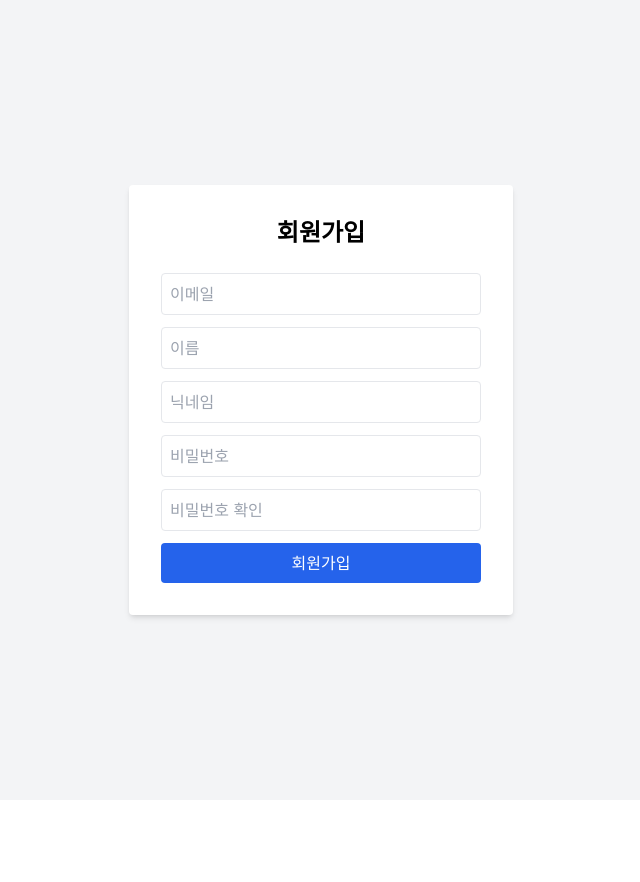
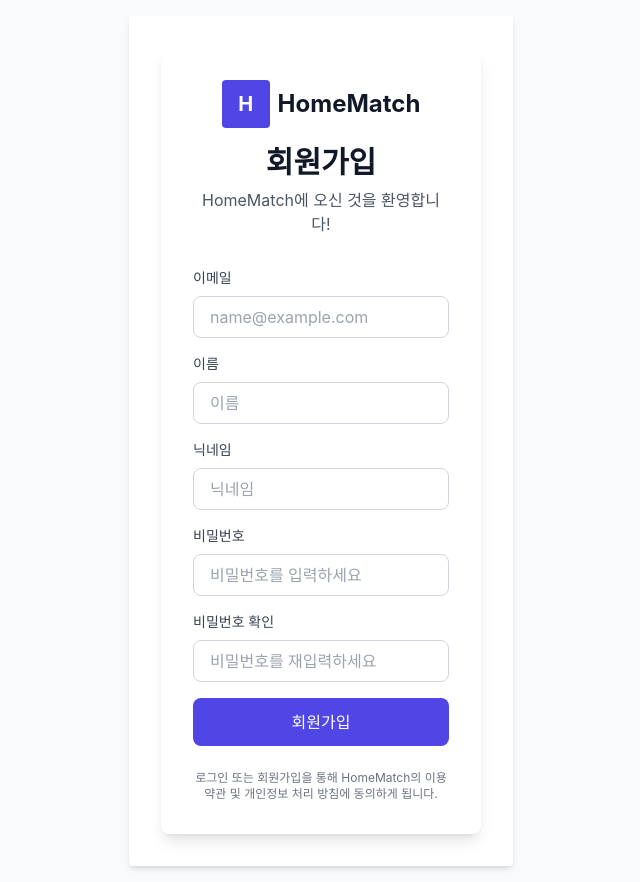
Before and after one commit to insu1918/AI_HomeMatch, a React (Vite) app in the folder frontend/: page /signup in a window 1280 px wide. Shown: the whole page, without its empty margins (319-959 px from the left). Before the commit the page ends 800 px from the top, so only its background shows below. Built offline with nearby package versions, Linux system fonts and the light colour scheme.

Commit message:
회원가입 페이지 디자인 세팅

```diff
--- a/frontend/src/pages/LandingPage.tsx
+++ b/frontend/src/pages/LandingPage.tsx
@@ -22,7 +22,7 @@ export default function LandingPage() {
                 Login
               </Link>
               <Link
-                to="/login"
+                to="/signup"
                 className="px-4 py-2 bg-primary-600 text-white rounded-lg hover:bg-primary-700 font-medium"
               >
                 Signup
--- a/frontend/src/pages/Signup.tsx
+++ b/frontend/src/pages/Signup.tsx
@@ -46,66 +46,107 @@ const Signup = () => {
   };
 
   return (
-    <div className="min-h-screen flex items-center justify-center bg-gray-100">
+    <div className="min-h-screen bg-gray-50 flex items-center justify-center p-4">
       <form
         onSubmit={handleSubmit}
         className="bg-white p-8 rounded shadow-md w-96"
       >
-        <h2 className="text-2xl font-bold mb-6 text-center">회원가입</h2>
+      <div className="bg-white rounded-lg shadow-lg p-8 w-full max-w-md">
+        <div className="text-center mb-8">
+          <div className="flex items-center justify-center space-x-2 mb-4">
+            <div className="w-12 h-12 bg-primary-600 rounded flex items-center justify-center">
+              <span className="text-white font-bold text-xl">H</span>
+            </div>
+            <span className="text-2xl font-bold text-gray-900">HomeMatch</span>
+          </div>
+          <h1 className="text-3xl font-bold text-gray-900 mb-2">회원가입</h1>
+          <p className="text-gray-600">HomeMatch에 오신 것을 환영합니다!</p>
+        </div>
 
+        <div className="space-y-4">
+
+          <div className="space-y-4">
+            <div>
+              <label className="block text-sm font-medium text-gray-700 mb-2">
+                이메일
+              </label>
               <input
                 type="email"
-          placeholder="이메일"
+                placeholder="name@example.com"
                 value={email}
                 onChange={(e) => setEmail(e.target.value)}
-          className="w-full p-2 border mb-3 rounded"
+                className="w-full px-4 py-2 border border-gray-300 rounded-lg focus:outline-none focus:ring-2 focus:ring-primary-500"
                 required
               />
-
+            </div>
+            <div>
+              <label className="block text-sm font-medium text-gray-700 mb-2">
+                이름
+              </label>
               <input
-          type="text"
+                type="name"
                 placeholder="이름"
                 value={name}
                 onChange={(e) => setName(e.target.value)}
-          className="w-full p-2 border mb-3 rounded"
+                className="w-full px-4 py-2 border border-gray-300 rounded-lg focus:outline-none focus:ring-2 focus:ring-primary-500"
                 required
               />
-
+            </div>
+            <div>
+              <label className="block text-sm font-medium text-gray-700 mb-2">
+                닉네임
+              </label>
               <input
-          type="text"
+                type="nickname"
                 placeholder="닉네임"
                 value={nickname}
                 onChange={(e) => setNickname(e.target.value)}
-          className="w-full p-2 border mb-3 rounded"
+                className="w-full px-4 py-2 border border-gray-300 rounded-lg focus:outline-none focus:ring-2 focus:ring-primary-500"
                 required
               />
-
+            </div>
+            <div>
+              <label className="block text-sm font-medium text-gray-700 mb-2">
+                비밀번호
+              </label>
               <input
                 type="password"
-          placeholder="비밀번호"
+                placeholder="비밀번호를 입력하세요"
                 value={password}
                 onChange={(e) => setPassword(e.target.value)}
-          className="w-full p-2 border mb-3 rounded"
+                className="w-full px-4 py-2 border border-gray-300 rounded-lg focus:outline-none focus:ring-2 focus:ring-primary-500"
                 required
               />
-
+            </div>
+            <div>
+              <label className="block text-sm font-medium text-gray-700 mb-2">
+                비밀번호 확인
+              </label>
               <input
                 type="password"
-          placeholder="비밀번호 확인"
+                placeholder="비밀번호를 재입력하세요"
                 value={confirmPassword}
                 onChange={(e) => setConfirmPassword(e.target.value)}
-          className="w-full p-2 border mb-3 rounded"
+                className="w-full px-4 py-2 border border-gray-300 rounded-lg focus:outline-none focus:ring-2 focus:ring-primary-500"
                 required
               />
-
-        {error && <p className="text-red-500 text-sm mb-3">{error}</p>}
-
+            </div>
             <button
               type="submit"
-          className="w-full bg-blue-600 text-white py-2 rounded hover:bg-blue-700"
+              className="w-full bg-primary-600 text-white py-3 rounded-lg hover:bg-primary-700 font-medium"
             >
               회원가입
             </button>
+          </div>
+
+        </div>
+
+        <p className="mt-6 text-xs text-center text-gray-500">
+          로그인 또는 회원가입을 통해 HomeMatch의 이용 약관 및 개인정보 처리 방침에 동의하게 됩니다.
+        </p>
+        {error && <p className="text-red-500 text-sm mb-3">{error}</p>}
+
+        </div>
       </form>
     </div>
   );
```
Lines whose indentation alone changed are shown as unchanged.
